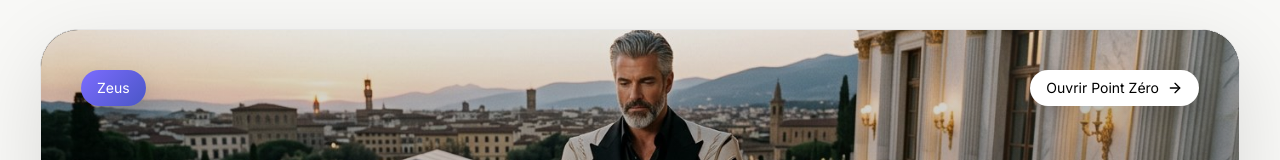
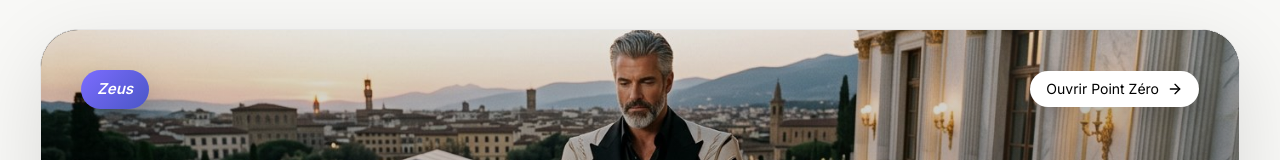
Before and after one commit to mattmezstitchlab/Aime-Cachet, a React (Vite) app: page / in a window 1280 px wide. Shown: the part 3082-3242 px from the top of the page. Built offline with nearby package versions, Linux system fonts and the light colour scheme.

Commit message:
Style landing god badges
Co-authored-by: arena-agent <297053741+arena-agent@users.noreply.github.com>

```diff
--- a/src/pages/Landing.jsx
+++ b/src/pages/Landing.jsx
@@ -463,7 +463,7 @@ function PillarSection({ pillar }) {
           <div className="relative z-10 flex min-h-[62vh] md:min-h-[68vh] flex-col justify-between p-6 md:p-8 lg:p-10 text-white">
             <div className="flex flex-wrap items-center justify-between gap-3">
               <div
-                className="inline-flex items-center rounded-full px-4 py-2 text-sm text-white shadow-[0_14px_30px_rgba(0,0,0,0.18)]"
+                className="inline-flex items-center rounded-full px-4 py-2 text-[15px] font-semibold italic text-white shadow-[0_14px_30px_rgba(0,0,0,0.18)]"
                 style={{ background: badgeBackground }}
               >
                 {pillar.myth}
```
